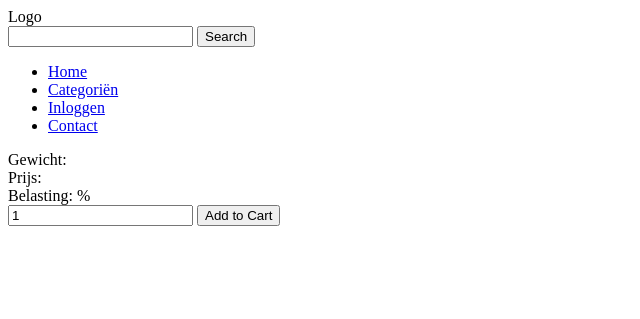
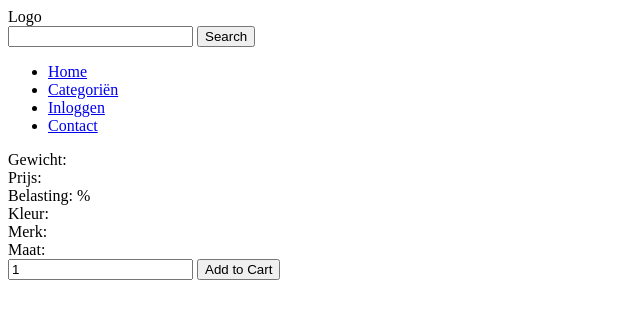
Before and after one commit to DjurnNelissen/Wide-World-Importers, a PHP site: page /product.php?id=1 in a window 1280 px wide. Shown: the top 319 px of the page, without its empty margins (0-640 px from the left). Run offline with PHP 8.4, Linux system fonts and the light colour scheme; tables that the repository leaves empty or names only in its code hold one stand-in row (values such as "Sample post").

Commit message:
added more details to product page

```diff
--- a/common.php
+++ b/common.php
@@ -144,7 +144,7 @@ function fetchProductsFromCartAsArray () {
 
 //fetches a single product based on its product ID
 function fetchProduct($id) {
-  $sql = "SELECT * FROM stockitems WHERE StockItemID = $id";
+  $sql = "SELECT * FROM stockitems s LEFT JOIN colors c ON s.ColorID = c.ColorID WHERE StockItemID = $id";
   return runQuery($sql);
 }
 
--- a/product.php
+++ b/product.php
@@ -40,6 +40,15 @@
               }
                ?>
             </div>
+            <div class="color">
+              Kleur: <?php print($row['ColorName']); ?>
+            </div>
+            <div class="brand">
+              Merk: <?php print($row['Brand']); ?>
+            </div>
+            <div class="size">
+              Maat: <?php print($row['Size']); ?>
+            </div>
           </div>
 
 
```
